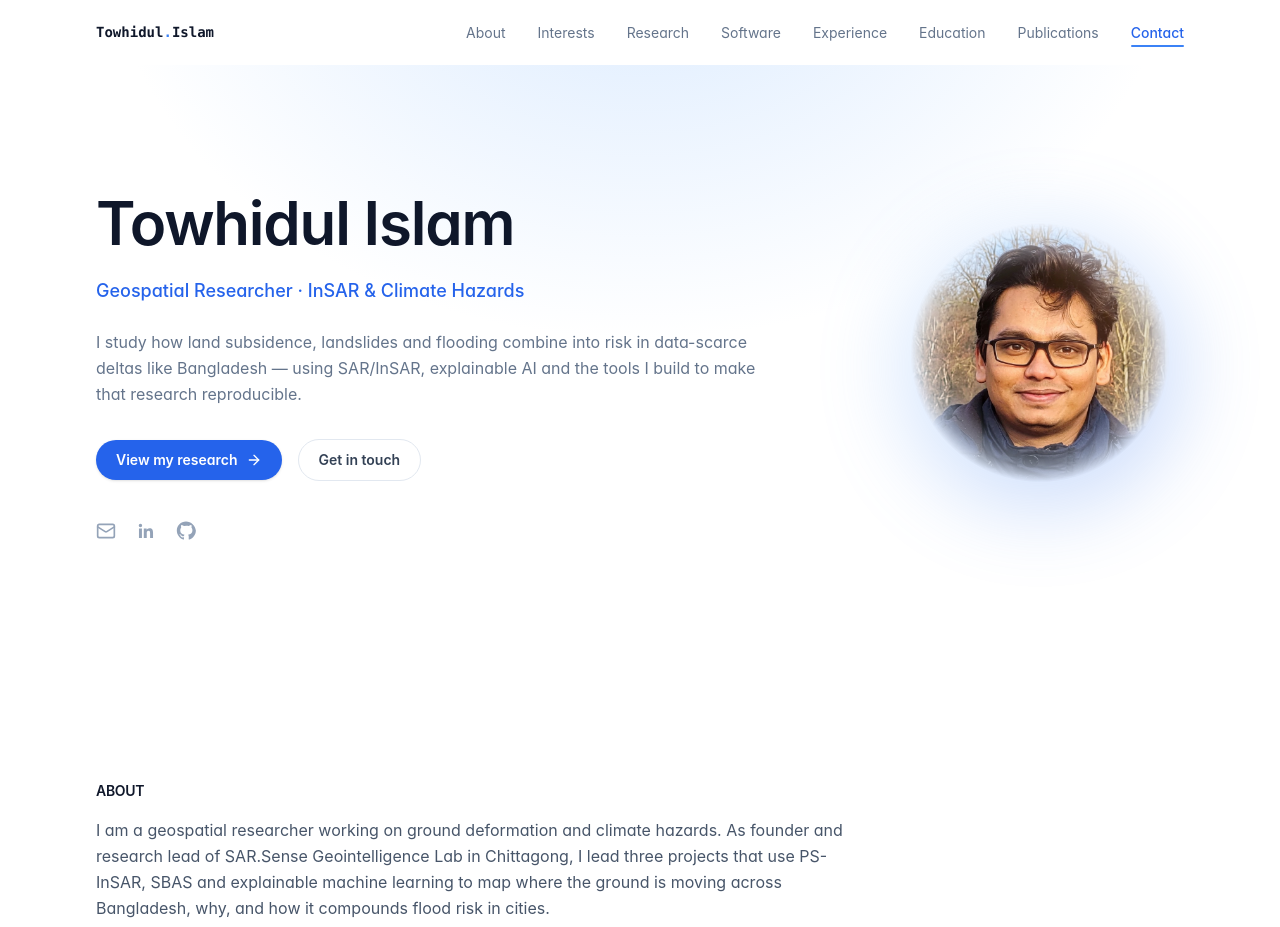
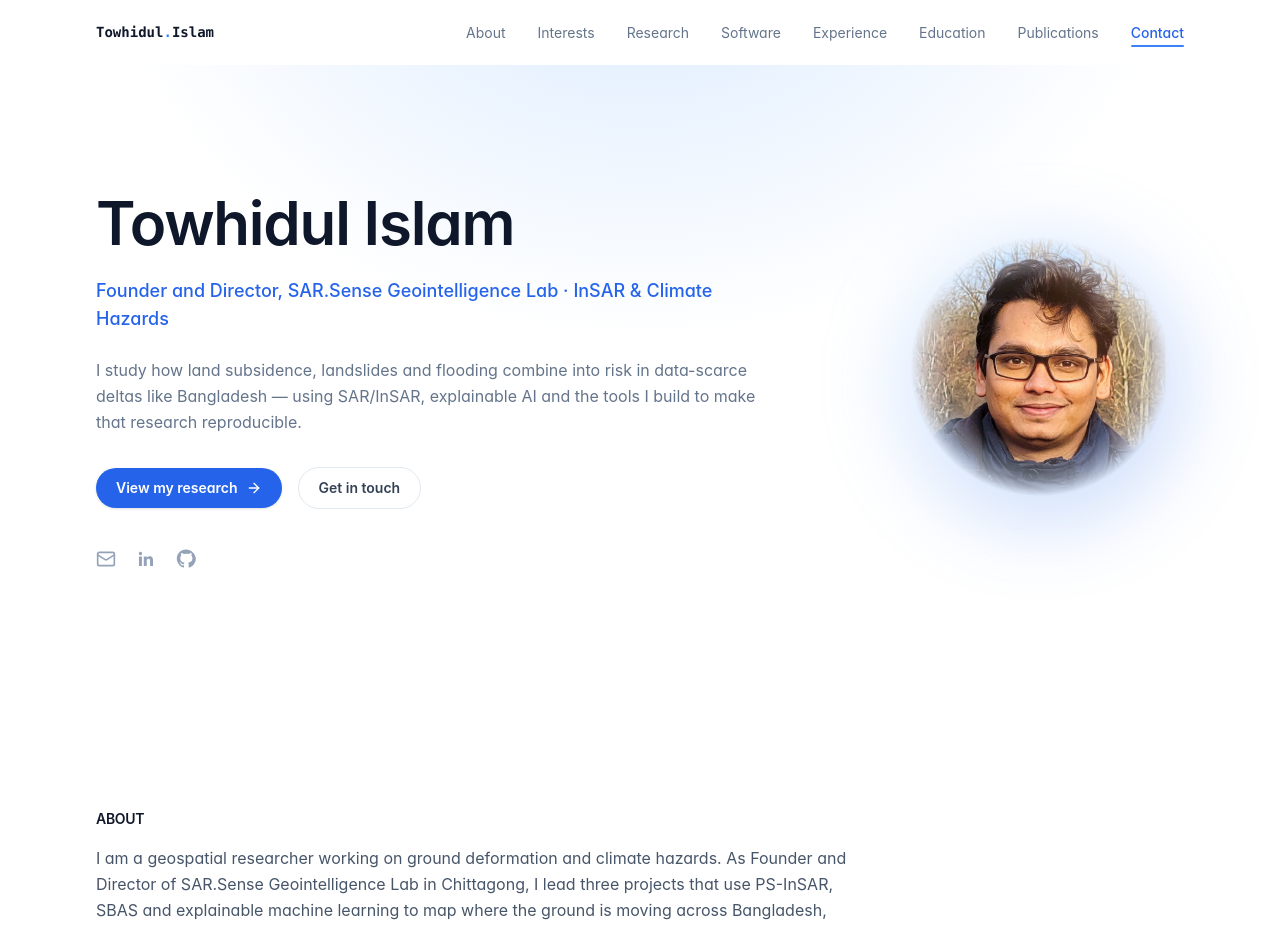
Before and after one commit to TowhidulIslam27/TowhidulIslam27.github.io, a React (Vite) app: page / in a window 1280 px wide. Shown: the top 927 px of the page. Built offline with nearby package versions, Linux system fonts and the light colour scheme.

Commit message:
Use Founder and Director, SAR.Sense Geointelligence Lab as designation

```diff
--- a/src/data/content.js
+++ b/src/data/content.js
@@ -12,7 +12,7 @@ const asset = (path) =>
 
 export const profile = {
   name: "Towhidul Islam",
-  role: "Geospatial Researcher · InSAR & Climate Hazards",
+  role: "Founder and Director, SAR.Sense Geointelligence Lab · InSAR & Climate Hazards",
   tagline:
     "I study how land subsidence, landslides and flooding combine into risk in data-scarce deltas like Bangladesh — using SAR/InSAR, explainable AI and the tools I build to make that research reproducible.",
   location: "Chittagong, Bangladesh",
@@ -25,7 +25,7 @@ export const profile = {
 
 export const about = {
   paragraphs: [
-    "I am a geospatial researcher working on ground deformation and climate hazards. As founder and research lead of SAR.Sense Geointelligence Lab in Chittagong, I lead three projects that use PS-InSAR, SBAS and explainable machine learning to map where the ground is moving across Bangladesh, why, and how it compounds flood risk in cities.",
+    "I am a geospatial researcher working on ground deformation and climate hazards. As Founder and Director of SAR.Sense Geointelligence Lab in Chittagong, I lead three projects that use PS-InSAR, SBAS and explainable machine learning to map where the ground is moving across Bangladesh, why, and how it compounds flood risk in cities.",
     "I trained in Earth observation at ITC (University of Twente), urban management at IHS (Erasmus University Rotterdam), and geography at the University of Chittagong. My ITC research measured a slow-moving landslide with multi-sensor PSInSAR in a data-sparse region, and I have since deepened my InSAR time-series and deformation-modelling skills at the COMET InSAR Training Workshop (2025). My Erasmus thesis studied how pluvial flooding disrupts travel in Chittagong. Both questions now meet in my current work.",
     "When research is slowed by data sourcing or fragmented pipelines, I build the tools to fix it — which is how BanGIS Pro started. I am now looking for a funded PhD to take this work further.",
   ],
@@ -158,7 +158,7 @@ export const academicProjects = [
 export const experience = [
   {
     org: "SAR.Sense Geointelligence Lab",
-    role: "Founder & Research Lead",
+    role: "Founder and Director",
     location: "Chittagong, Bangladesh",
     period: "May 2025 – Present",
     bullets: [
```
